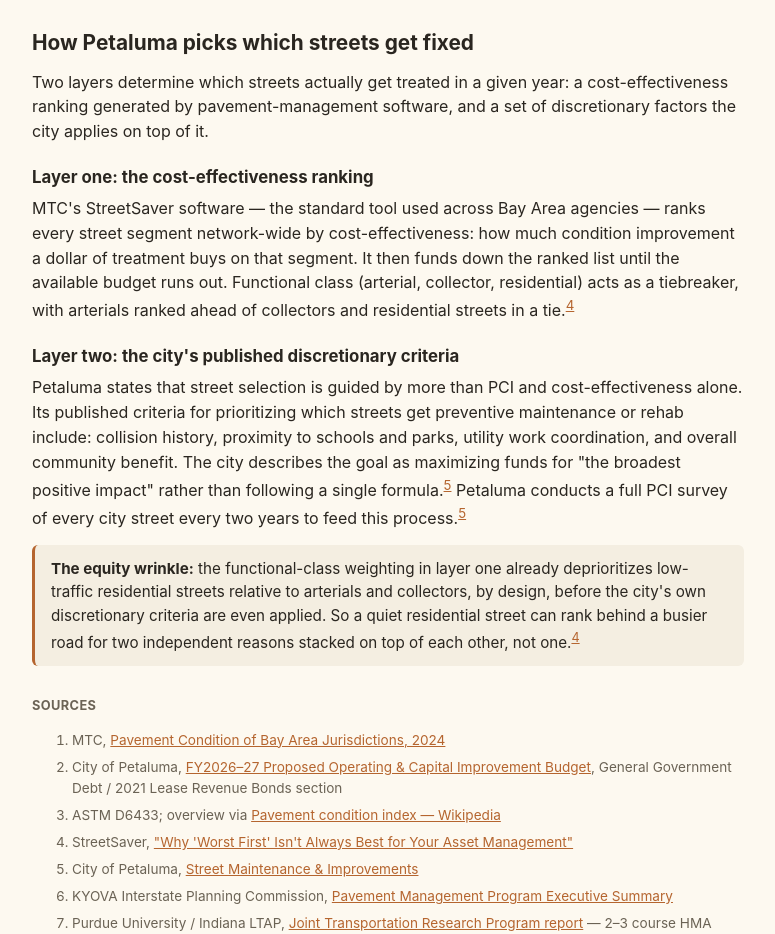
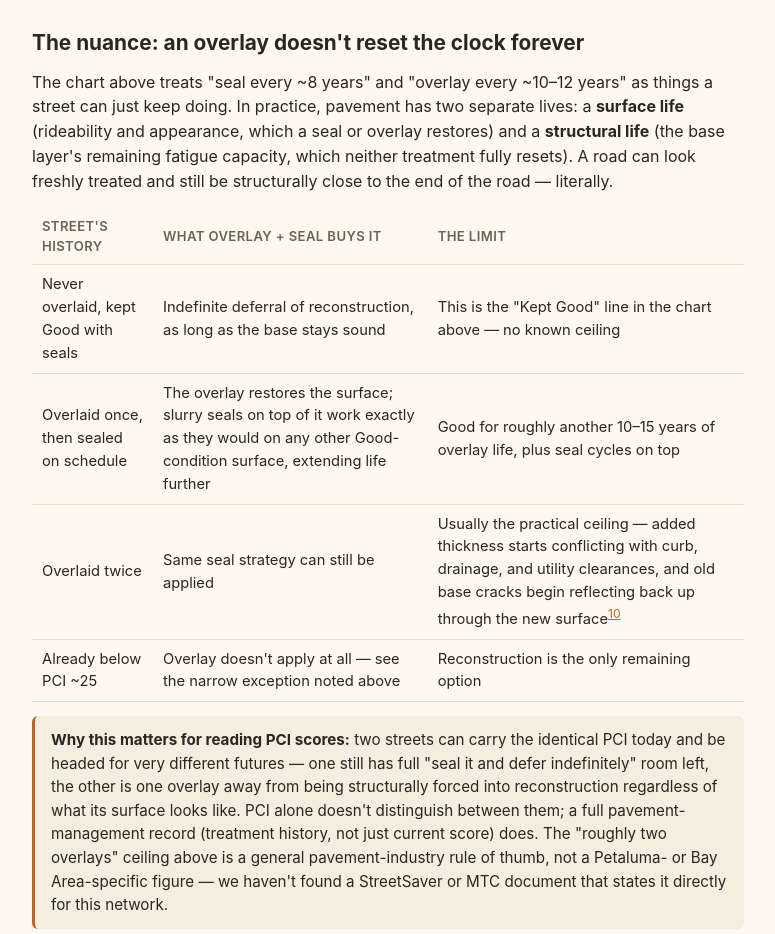
Before and after one commit to janj/ftcm-topics, a plain HTML site: page roads/index.html in a window 1280 px wide. Shown: the part 2928-3862 px from the top of the page, without its empty margins (252-1027 px from the left). Drawn offline with Linux system fonts and the light colour scheme.

Commit message:
Add overlay/structural-life nuance section with scenario table
Explains that seal/overlay cycles restore surface life but not structural
life, adds a 4-row scenario table (never overlaid / overlaid once / twice /
already failed) and a callout on why identical PCI scores can hide very
different treatment histories.

Co-Authored-By: Claude Sonnet 5 <noreply@anthropic.com>
Claude-Session: https://claude.ai/code/session_01PnpSheYPCukyyDfnsmNevS

```diff
--- a/roads/index.html
+++ b/roads/index.html
@@ -215,6 +215,23 @@
 </section>
 
 <section>
+<h2>The nuance: an overlay doesn't reset the clock forever</h2>
+<p>The chart above treats "seal every ~8 years" and "overlay every ~10–12 years" as things a street can just keep doing. In practice, pavement has two separate lives: a <strong>surface life</strong> (rideability and appearance, which a seal or overlay restores) and a <strong>structural life</strong> (the base layer's remaining fatigue capacity, which neither treatment fully resets). A road can look freshly treated and still be structurally close to the end of the road — literally.</p>
+
+<table>
+<tr><th>Street's history</th><th>What overlay + seal buys it</th><th>The limit</th></tr>
+<tr><td>Never overlaid, kept Good with seals</td><td>Indefinite deferral of reconstruction, as long as the base stays sound</td><td>This is the "Kept Good" line in the chart above — no known ceiling</td></tr>
+<tr><td>Overlaid once, then sealed on schedule</td><td>The overlay restores the surface; slurry seals on top of it work exactly as they would on any other Good-condition surface, extending life further</td><td>Good for roughly another 10–15 years of overlay life, plus seal cycles on top</td></tr>
+<tr><td>Overlaid twice</td><td>Same seal strategy can still be applied</td><td>Usually the practical ceiling — added thickness starts conflicting with curb, drainage, and utility clearances, and old base cracks begin reflecting back up through the new surface<sup><a href="#src10">10</a></sup></td></tr>
+<tr><td>Already below PCI ~25</td><td>Overlay doesn't apply at all — see the narrow exception noted above</td><td>Reconstruction is the only remaining option</td></tr>
+</table>
+
+<div class="callout">
+<strong>Why this matters for reading PCI scores:</strong> two streets can carry the identical PCI today and be headed for very different futures — one still has full "seal it and defer indefinitely" room left, the other is one overlay away from being structurally forced into reconstruction regardless of what its surface looks like. PCI alone doesn't distinguish between them; a full pavement-management record (treatment history, not just current score) does. The "roughly two overlays" ceiling above is a general pavement-industry rule of thumb, not a Petaluma- or Bay Area-specific figure — we haven't found a StreetSaver or MTC document that states it directly for this network.
+</div>
+</section>
+
+<section>
 <h2>How Petaluma picks which streets get fixed</h2>
 <p>Two layers determine which streets actually get treated in a given year: a cost-effectiveness ranking generated by pavement-management software, and a set of discretionary factors the city applies on top of it.</p>
 
@@ -241,6 +258,7 @@
 <li id="src7">Purdue University / Indiana LTAP, <a href="https://docs.lib.purdue.edu/jtrp/1150" target="_blank" rel="noopener">Joint Transportation Research Program report</a> — 2–3 course HMA overlay service life of 10–12 years, consistent with INDOT design manual figures</li>
 <li id="src8">RoadResource.org, <a href="https://roadresource.org/treatment_resources/slurry_seal/about_expectations" target="_blank" rel="noopener">Slurry Seal — Performance Requirements &amp; Expectations</a> — 7–10 years of life extension on pavement in good condition</li>
 <li id="src9">City of Petaluma General Plan, <a href="https://static1.squarespace.com/static/5ea880f6d9a2075c7b7f54af/t/69c69e283480122b47a8a842/1774624296935/PetalumaGP_PublicDraft_Transportation.pdf" target="_blank" rel="noopener">Transportation Element, Table TP-1</a> — preferred travel-lane width of 10.5 ft on arterial streets</li>
+<li id="src10">Jireh Asphalt &amp; Concrete, <a href="https://jirehwa.com/blog/asphalt-overlay-resurfacing-guide-washington" target="_blank" rel="noopener">Asphalt Overlay vs. Full Replacement guide</a> — general pavement-industry guidance of no more than two overlay cycles before full-depth reconstruction, due to curb/drainage clearance and structural fatigue; not a Petaluma- or Bay Area-specific figure</li>
 </ol>
 <p class="sources" style="margin-top:10px;">Always cite City of Petaluma official records and MTC/StreetSaver documentation directly when using these figures elsewhere.</p>
 </section>
```
